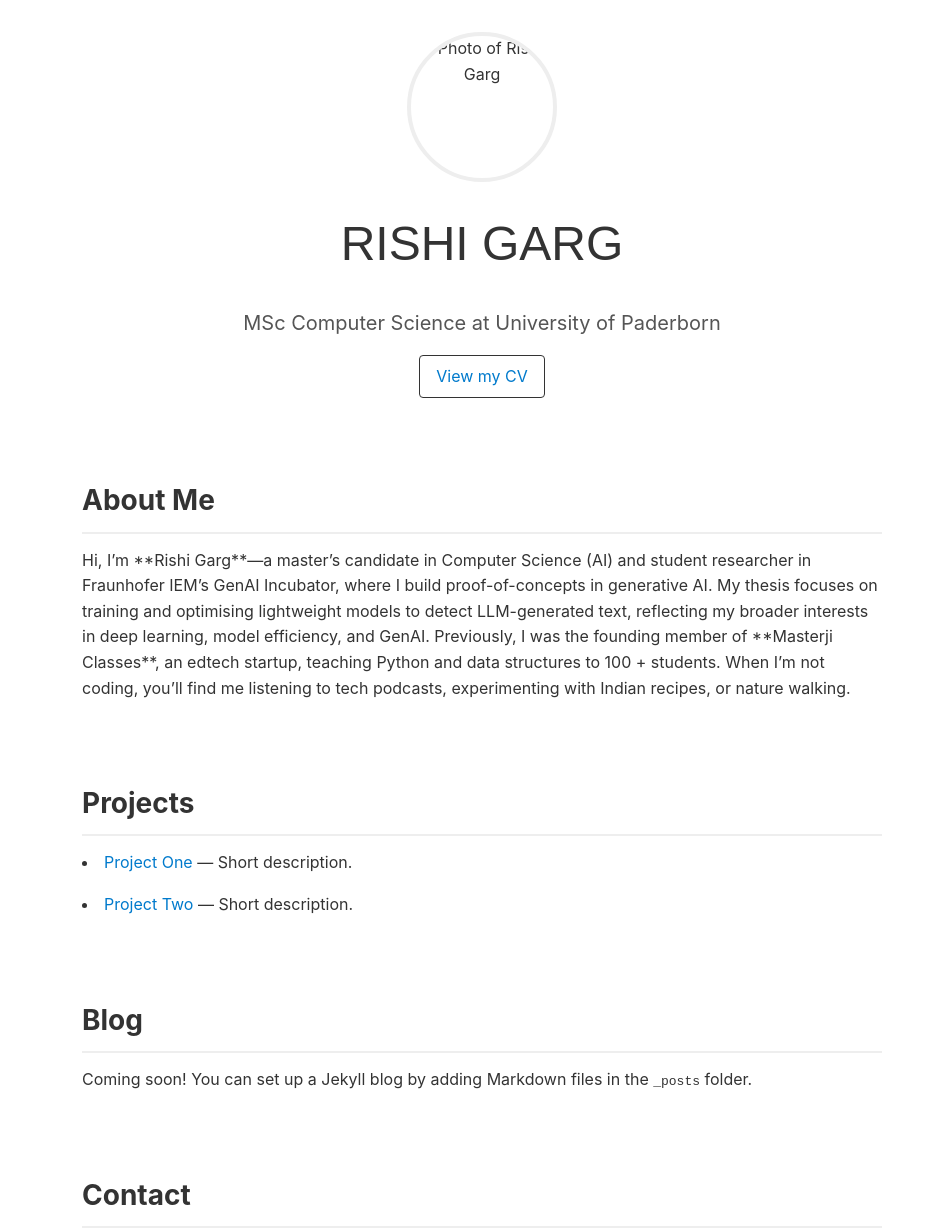
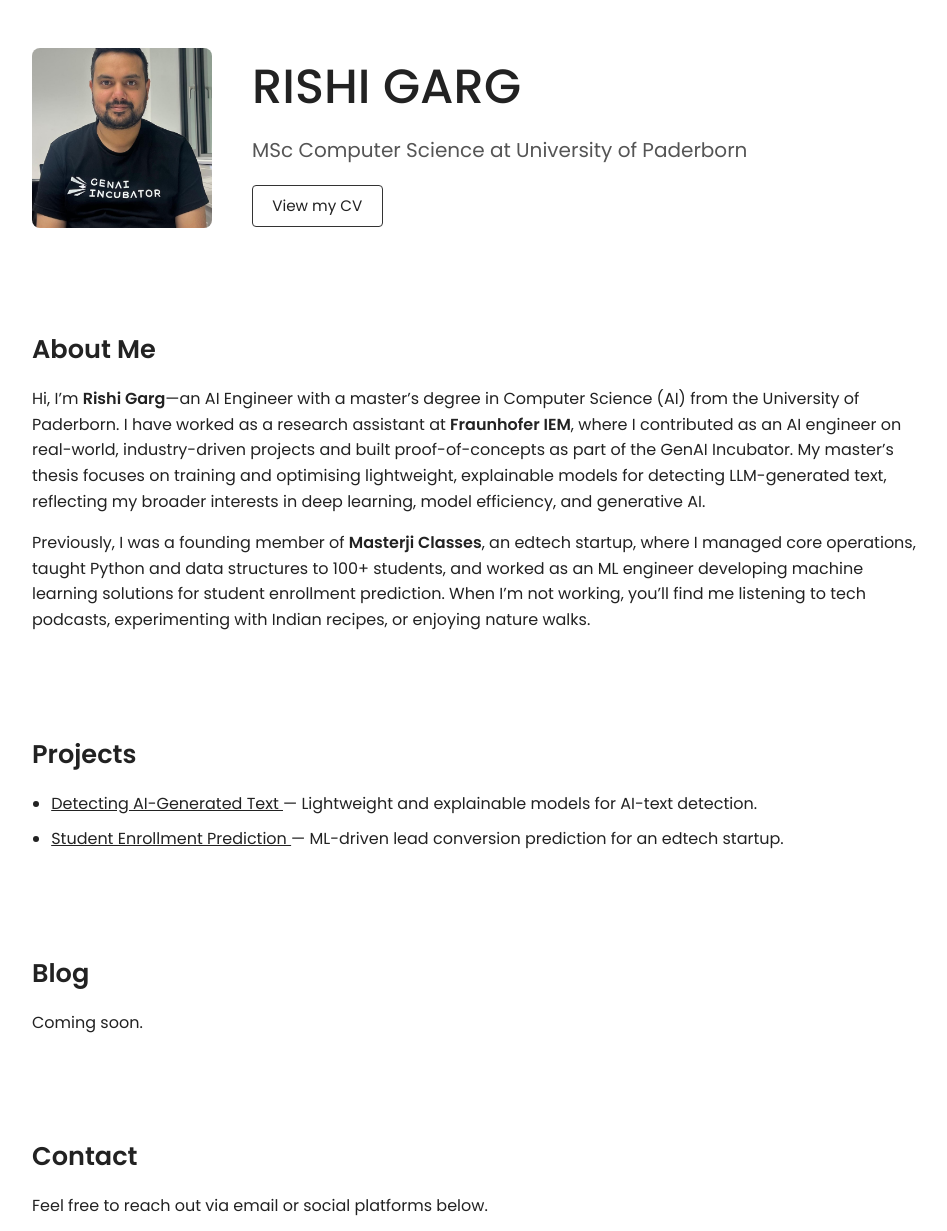
Before and after one commit to rishi-garg-3108/rishi-garg-3108.github.io, a plain HTML site: page index.html in a window 1280 px wide. Shown: the top 1231 px of the page, without its empty margins (158-1105 px from the left). Drawn offline with Linux system fonts and the light colour scheme; a small style sheet from the web is missing.

Commit message:
profile pic and content alteration

```diff
--- a/index.html
+++ b/index.html
@@ -14,100 +14,213 @@ Instructions:
   <meta name="viewport" content="width=device-width, initial-scale=1.0">
   <title>Rishi Garg | Home</title>
   <meta name="description" content="Personal website of Rishi Garg">
-  <!-- Google Font for header -->
-  <link href="https://fonts.googleapis.com/css2?family=Montserrat:wght@700&display=swap" rel="stylesheet">
-  <!-- Font Awesome for social icons -->
-  <link rel="stylesheet" href="https://cdnjs.cloudflare.com/ajax/libs/font-awesome/6.4.0/css/all.min.css" integrity="sha512-pVd0V8+..." crossorigin="anonymous" referrerpolicy="no-referrer" />
-  <link rel="stylesheet" href="styles.css">
+
+  <!-- Google Fonts -->
+  <link href="https://fonts.googleapis.com/css2?family=Poppins:wght@400;500;600&display=swap" rel="stylesheet">
+
+  <!-- Font Awesome -->
+  <link rel="stylesheet"
+        href="https://cdnjs.cloudflare.com/ajax/libs/font-awesome/6.4.0/css/all.min.css"
+        crossorigin="anonymous"
+        referrerpolicy="no-referrer" />
+
+  <!-- Styles -->
   <style>
-    header h1 {
+    body {
+      margin: 0;
       font-family: 'Poppins', sans-serif;
+      color: #222;
+      line-height: 1.6;
+    }
+
+    a {
+      color: inherit;
+    }
+
+    /* ================= HEADER ================= */
+
+    .header-container {
+      display: flex;
+      align-items: center;
+      gap: 2.5rem;
+      max-width: 900px;
+      margin: 0 auto;
+      padding: 3rem 1rem;
+    }
+
+    .profile-photo {
+      width: 180px;
+      height: 180px;
+      object-fit: cover;
+      border-radius: 8px; /* square */
+    }
+
+    .header-text h1 {
+      font-size: 3rem;
       font-weight: 500;
-      font-size: 3rem;
-      margin: 0.5em 0;
-    }
-    header h2 {
-      font-weight: normal;
-      font-size: 1.25rem;
-      color: #555;
       margin: 0;
     }
-    .profile-photo {
-      width: 150px;
-      height: 150px;
-      border-radius: 50%;
-      object-fit: cover;
-      margin-bottom: 1em;
+
+    .header-text h2 {
+      font-size: 1.25rem;
+      font-weight: 400;
+      color: #555;
+      margin: 0.5rem 0 1.2rem;
     }
+
     .cv-link {
       display: inline-block;
-      margin: 1em 0;
-      padding: 0.5em 1em;
+      padding: 0.5rem 1.2rem;
       border: 1px solid #333;
+      border-radius: 4px;
       text-decoration: none;
-      border-radius: 4px;
+      font-size: 0.95rem;
     }
+
+    /* ================= SECTIONS ================= */
+
+    section {
+      max-width: 900px;
+      margin: 0 auto;
+      padding: 2rem 1rem;
+    }
+
+    section h2 {
+      font-size: 1.6rem;
+      margin-bottom: 1rem;
+    }
+
+    /* ================= PROJECTS ================= */
+
+    #projects ul {
+      padding-left: 1.2rem;
+    }
+
+    #projects li {
+      margin-bottom: 0.6rem;
+    }
+
+    /* ================= FOOTER ================= */
+
     footer {
+      margin-top: 3rem;
+      padding: 2rem 0;
+      background-color: #f5f5f5;
       text-align: center;
-      padding: 2em 0;
-      background-color: #f5f5f5;
-      margin-top: 2em;
     }
+
     .social-links a {
-      margin: 0 0.5em;
+      margin: 0 0.6rem;
+      font-size: 1.5rem;
       text-decoration: none;
-      font-size: 1.5rem;
       color: #333;
     }
+
     .social-links a:hover {
-      color: #0073b1; /* example hover color */
+      opacity: 0.7;
+    }
+
+    footer p {
+      margin-top: 1rem;
+      font-size: 0.75rem; /* reduced size */
+      color: #666;
+    }
+
+    /* ================= RESPONSIVE ================= */
+
+    @media (max-width: 768px) {
+      .header-container {
+        flex-direction: column;
+        text-align: center;
+      }
     }
   </style>
 </head>
+
 <body>
-  <header>
-    <img src="mypic2.jpg" alt="Photo of Rishi Garg" class="profile-photo">
-    <h1>RISHI GARG</h1>
-    <h2>MSc Computer Science at University of Paderborn</h2>
-    <a href="Rishi_Garg_CV.pdf" class="cv-link" target="_blank">View my CV</a>
+
+  <!-- HEADER -->
+  <header class="header-container">
+    <img src="mypic2.jpeg" alt="Photo of Rishi Garg" class="profile-photo">
+
+    <div class="header-text">
+      <h1>RISHI GARG</h1>
+      <h2>MSc Computer Science at University of Paderborn</h2>
+      <a href="Rishi_Garg_CV.pdf" class="cv-link" target="_blank">View my CV</a>
+    </div>
   </header>
 
+  <!-- ABOUT -->
   <section id="about">
     <h2>About Me</h2>
-    <p>Hi, I’m **Rishi Garg**—a master’s candidate in Computer Science (AI) and student researcher in Fraunhofer IEM’s GenAI Incubator,
-      where I build proof-of-concepts in generative AI. My thesis focuses on training and optimising lightweight models to detect
-       LLM-generated text, reflecting my broader interests in deep learning, model efficiency, and GenAI.
-       Previously, I was the founding member of **Masterji Classes**, an edtech startup, teaching Python and data structures to 100 + students.
-        When I’m not coding, you’ll find me listening to tech podcasts, experimenting with Indian recipes, or nature walking.</p>
-
+    <p>
+      Hi, I’m <strong>Rishi Garg</strong>—an AI Engineer with a master’s degree in Computer Science (AI)
+      from the University of Paderborn. I have worked as a research assistant at
+      <strong>Fraunhofer IEM</strong>, where I contributed as an AI engineer on real-world,
+      industry-driven projects and built proof-of-concepts as part of the GenAI Incubator.
+      My master’s thesis focuses on training and optimising lightweight, explainable models
+      for detecting LLM-generated text, reflecting my broader interests in deep learning,
+      model efficiency, and generative AI.
+    </p>
+    <p>
+      Previously, I was a founding member of <strong>Masterji Classes</strong>, an edtech startup,
+      where I managed core operations, taught Python and data structures to 100+ students,
+      and worked as an ML engineer developing machine learning solutions for student
+      enrollment prediction. When I’m not working, you’ll find me listening to tech podcasts,
+      experimenting with Indian recipes, or enjoying nature walks.
+    </p>
   </section>
 
+  <!-- PROJECTS -->
   <section id="projects">
     <h2>Projects</h2>
     <ul>
-      <li><a href="https://github.com/rishigarg/project1">Project One</a> — Short description.</li>
-      <li><a href="https://github.com/rishigarg/project2">Project Two</a> — Short description.</li>
+      <li>
+        <a href="https://github.com/rishi-garg-3108" target="_blank">
+          Detecting AI-Generated Text
+        </a>
+        — Lightweight and explainable models for AI-text detection.
+      </li>
+      <li>
+        <a href="https://github.com/rishi-garg-3108" target="_blank">
+          Student Enrollment Prediction
+        </a>
+        — ML-driven lead conversion prediction for an edtech startup.
+      </li>
     </ul>
   </section>
 
+  <!-- BLOG -->
   <section id="blog">
     <h2>Blog</h2>
-    <p>Coming soon! You can set up a Jekyll blog by adding Markdown files in the <code>_posts</code> folder.</p>
+    <p>Coming soon.</p>
   </section>
 
+  <!-- CONTACT -->
   <section id="contact">
     <h2>Contact</h2>
-    <p>Feel free to reach out!</p>
+    <p>Feel free to reach out via email or social platforms below.</p>
   </section>
 
+  <!-- FOOTER -->
   <footer>
     <div class="social-links">
-      <a href="https://github.com/rishi-garg-3108" target="_blank" aria-label="GitHub"><i class="fab fa-github"></i></a>
-      <a href="https://www.linkedin.com/in/rishi-garg-52431815a/" target="_blank" aria-label="LinkedIn"><i class="fab fa-linkedin"></i></a>
-      <a href="https://x.com/RishiGa38914703" target="_blank" aria-label="X"><i class="fab fa-x"></i></a>
-      <a href="mailto:rgarg1571@gmail.com" aria-label="Email"><i class="fas fa-envelope"></i></a>
+      <a href="https://github.com/rishi-garg-3108" target="_blank" aria-label="GitHub">
+        <i class="fab fa-github"></i>
+      </a>
+      <a href="https://www.linkedin.com/in/rishi-garg-52431815a/" target="_blank" aria-label="LinkedIn">
+        <i class="fab fa-linkedin"></i>
+      </a>
+      <a href="https://x.com/RishiGa38914703" target="_blank" aria-label="X">
+        <i class="fab fa-x-twitter"></i>
+      </a>
+      <a href="mailto:rgarg1571@gmail.com" aria-label="Email">
+        <i class="fas fa-envelope"></i>
+      </a>
     </div>
-    <p style="font-size:0.875rem; color:#666;">&copy; 2025 Rishi Garg. All rights reserved</p>
+
+    <p>&copy; 2025 Rishi Garg. All rights reserved.</p>
   </footer>
+
 </body>
 </html>
```
